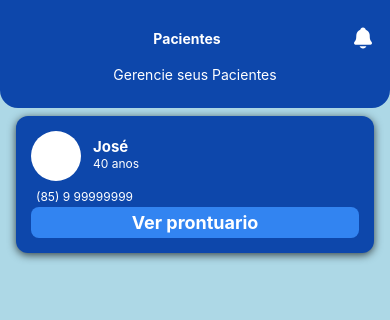
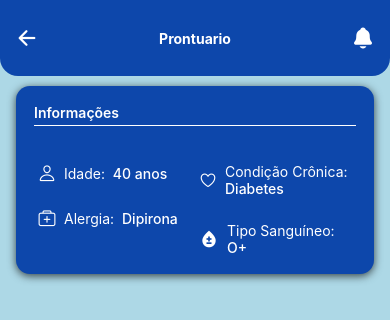
Before and after one commit to ClinicHealthCareSystem/MedicFrontEnd, a React Native app: screen / in a window 390 px wide. Shown: the top 320 px of the page. Built offline with nearby package versions, Linux system fonts and the light colour scheme; what react-native-responsive-fontsize would draw is missing.

Commit message:
TSK-4- Cria tela de dashboard e  card de dashboard

```diff
--- a/App.tsx
+++ b/App.tsx
@@ -2,12 +2,14 @@
 import Login from './src/screen/Login';
 import Menu from './src/screen/Menu';
 import Paciente from './src/screen/Pacientes';
+import DashboardPaciente from './src/screen/DashboardPaciente';
 export default function App() {
   return (
 
     // <Login />
     //<Menu />
-    <Paciente />
+    // <Paciente />
+    <DashboardPaciente/>
 
   );
 }
--- /dev/null
+++ b/src/componentes/cardashboard.tsx
@@ -0,0 +1,52 @@
+import { View, Text } from "react-native";
+import { Ionicons } from "@expo/vector-icons";
+import MaterialIcons from '@expo/vector-icons/MaterialIcons';
+import cardDashboardStyle from "../stylesComponents/cardasboard";
+
+export default function CardDashboard() {
+  return (
+    <View style={cardDashboardStyle.card}>
+      <View style={cardDashboardStyle.header}>
+        <Text style={cardDashboardStyle.textHeader}>Informações</Text>
+      </View>
+
+
+      <View style={cardDashboardStyle.infoContainer}>
+
+        <View style={cardDashboardStyle.column}>
+          <View style={cardDashboardStyle.infoRow}>
+            <Ionicons name="person-outline" size={18} color="#FFFFFF" />
+            <Text style={cardDashboardStyle.textLabel}>
+              Idade:{" "} <Text style={cardDashboardStyle.textValue}>40 anos</Text>
+            </Text>
+          </View>
+
+          <View style={cardDashboardStyle.infoRow}>
+            <Ionicons name="medkit-outline" size={18} color="#FFFFFF" />
+            <Text style={cardDashboardStyle.textLabel}>
+              Alergia:{" "} <Text style={cardDashboardStyle.textValue}>Dipirona</Text>
+            </Text>
+          </View>
+        </View>
+
+
+        <View style={cardDashboardStyle.column}>
+          <View style={cardDashboardStyle.infoRow}>
+            <Ionicons name="heart-outline" size={18} color="white" />
+            <Text style={cardDashboardStyle.textLabel}>
+              Condição Crônica:{" "}
+              <Text style={cardDashboardStyle.textValue}>Diabetes</Text>
+            </Text>
+          </View>
+
+          <View style={cardDashboardStyle.infoRow}>
+            <MaterialIcons name="bloodtype" size={20} color="white" />
+            <Text style={cardDashboardStyle.textLabel}>
+              Tipo Sanguíneo:{" "} <Text style={cardDashboardStyle.textValue}>O+</Text>
+            </Text>
+          </View>
+        </View>
+      </View>
+    </View>
+  );
+}
--- /dev/null
+++ b/src/screen/DashboardPaciente.tsx
@@ -0,0 +1,17 @@
+import {View, ScrollView} from "react-native";
+import styles from "../styles/pacientes";
+import CardDashboard from "../componentes/cardashboard";
+import HeaderHome from "../componentes/headerHome";
+export default function DashboardPaciente() {
+    return(
+        <View style={styles.background}>
+            <HeaderHome  titulo = "Prontuario" mostrarBusca={false} mostrarVoltar={true}/>
+            <ScrollView>
+                <CardDashboard/>
+            </ScrollView>
+
+
+        </View>
+
+    )
+};
--- /dev/null
+++ b/src/stylesComponents/cardasboard.tsx
@@ -0,0 +1,61 @@
+import { StyleSheet } from "react-native";
+import { RFValue } from "react-native-responsive-fontsize";
+
+export default StyleSheet.create({
+  card: {
+    backgroundColor: "#0D47AB",
+    borderRadius: 14,
+    padding: 18,
+    marginVertical: 10,
+    marginHorizontal: 16,
+    shadowColor: "black",
+    shadowOffset: { width: 0, height: 2 },
+    shadowOpacity: 0.7,
+    shadowRadius: 8,
+    elevation: 5,
+  },
+
+  header: {
+    borderBottomWidth: 1,
+    borderBottomColor: "white",
+    marginBottom: 12,
+    paddingBottom: 4,
+  },
+
+  textHeader: {
+    fontSize: RFValue(18),
+    fontWeight: "600",
+    color: "white",
+  },
+
+  infoContainer: {
+    flexDirection: "row",
+    justifyContent: "space-between",
+    flexWrap: "wrap",
+    marginTop: 15,
+  },
+
+  column: {
+    flex: 1,
+    gap: 15,
+    paddingHorizontal: 4,
+  },
+
+  infoRow: {
+    flexDirection: "row",
+    alignItems: "center",
+    gap: 8,
+    marginTop: 10,
+  },
+
+  textLabel: {
+    fontSize: RFValue(14),
+    color: "white",
+    flexShrink: 1,
+  },
+
+  textValue: {
+    fontWeight: "500",
+    color: "white",
+  },
+});
```
